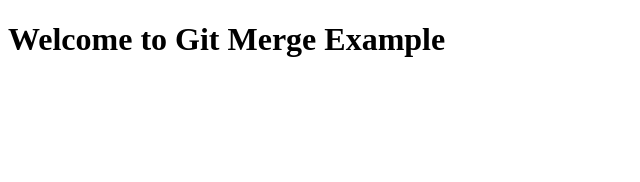
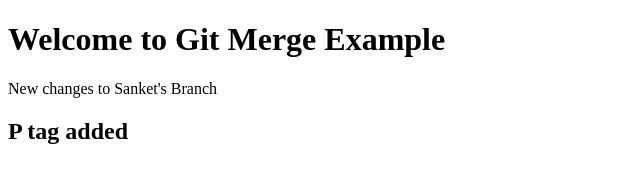
Before and after one commit to sanketm-mindstix/demo-github, a plain HTML site: page index.html in a window 1280 px wide. Shown: the whole page, without its empty margins (0-640 px from the left). Drawn offline with Linux system fonts and the light colour scheme.

Commit message:
Sanket's Changes

```diff
--- a/index.html
+++ b/index.html
@@ -7,5 +7,8 @@
 </head>
 <body>
     <h1>Welcome to Git Merge Example</h1>
+    <p>New changes to Sanket's Branch</p>
+
+    <h2>P tag added</h2>
 </body>
 </html>
```
